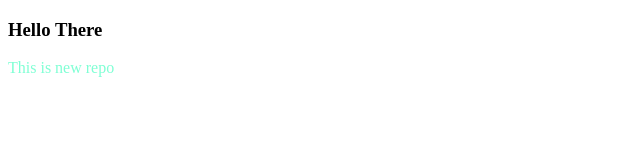
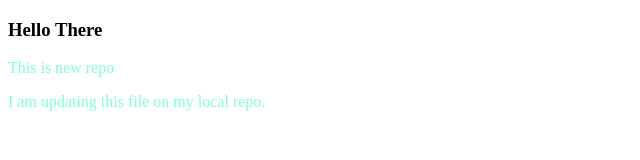
Before and after one commit to Ismailhosen342/Local-repo, a plain HTML site: page index.html in a window 1280 px wide. Shown: the whole page, without its empty margins (0-640 px from the left). Drawn offline with Linux system fonts and the light colour scheme.

Commit message:
update the file wwith new line

```diff
--- a/index.html
+++ b/index.html
@@ -9,5 +9,6 @@
 <body>
   <h3>Hello There</h3>
   <p>This is new repo </p>
+  <p>I am updating this file on my local repo.</p>
 </body>
 </html>
```
